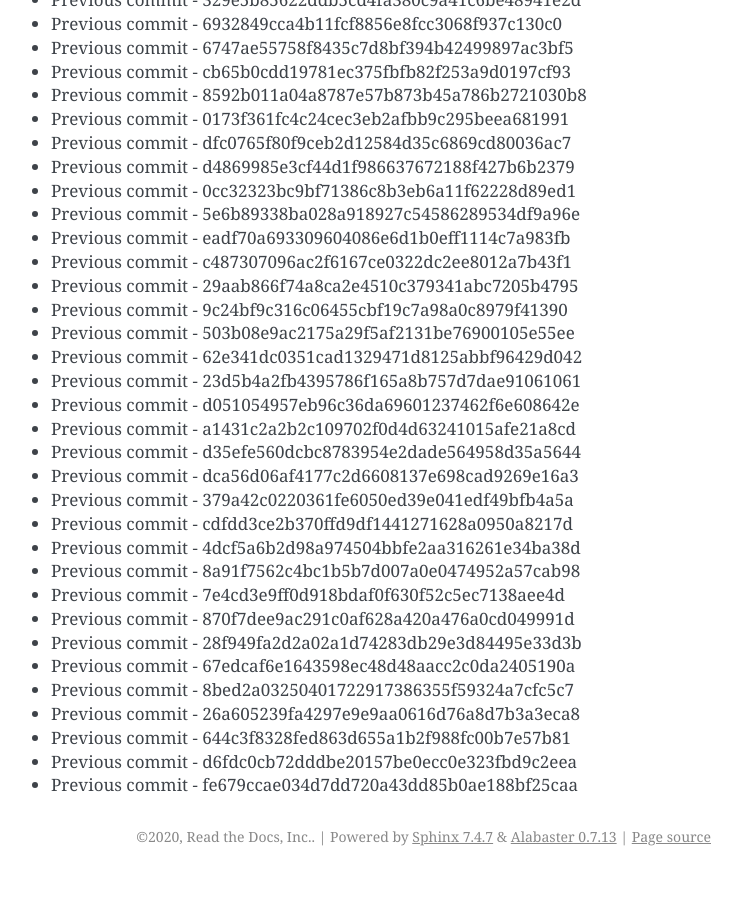
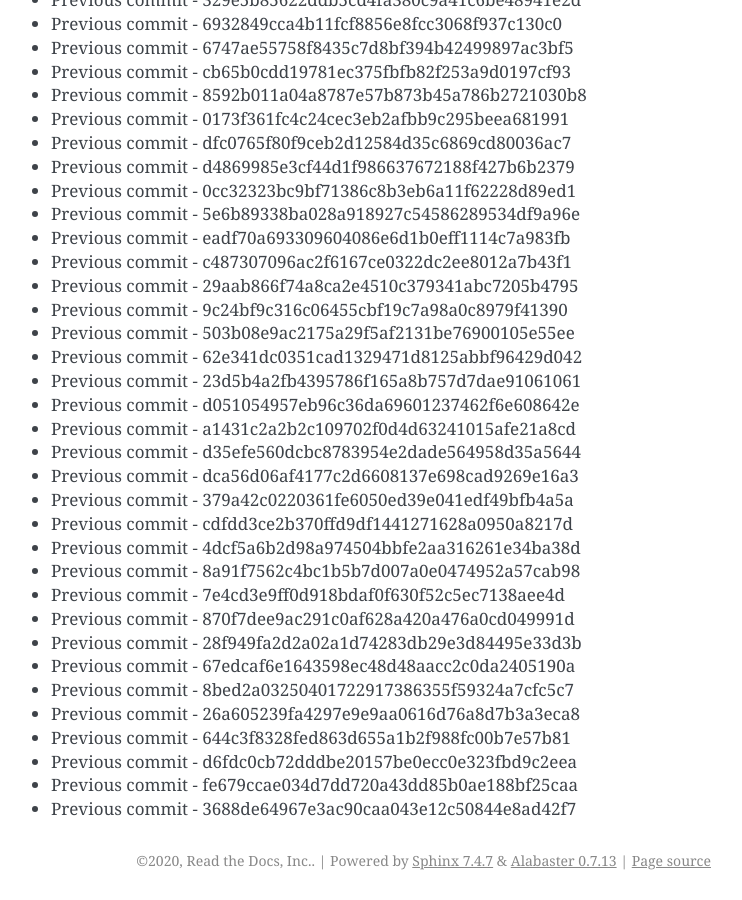
Before and after one commit to readthedocs/rtd-git-stresstest, a Sphinx documentation site: the page built from docs/updates.rst, in a window 1280 px wide and 900 px high, scrolled down 29283 px. Shown: the whole window, without its empty margins (399-1141 px from the left). Built offline with Sphinx 7.4.7, drawn with Linux system fonts in a browser that asks for light colours; before the commit the page ends 30159 px from its top, so only the background shows below that.

Commit message:
Generating commit from previous: 3688de64967e3ac90caa043e12c50844e8ad42f7

```diff
--- a/docs/updates.rst
+++ b/docs/updates.rst
@@ -1262,3 +1262,4 @@ It can be tested for any performance characteristics.
 * Previous commit - 644c3f8328fed863d655a1b2f988fc00b7e57b81
 * Previous commit - d6fdc0cb72dddbe20157be0ecc0e323fbd9c2eea
 * Previous commit - fe679ccae034d7dd720a43dd85b0ae188bf25caa
+* Previous commit - 3688de64967e3ac90caa043e12c50844e8ad42f7
```
